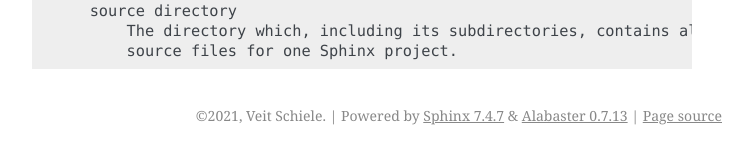
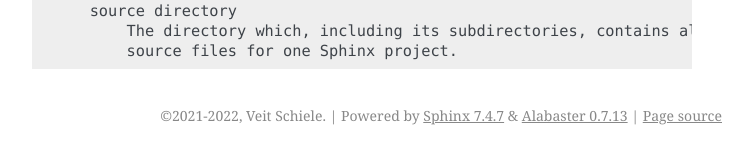
Before and after one commit to veit/python-basics-tutorial, a Sphinx documentation site: the page built from docs/document/directives.rst, in a window 1280 px wide. Shown: the part 1777-1929 px from the top of the page, without its empty margins (388-1141 px from the left). Built offline with Sphinx 7.4.7, drawn with Linux system fonts in a browser that asks for light colours; pages that are not in the unit, such as notebooks, are missing from menus.

Commit message:
Update copyright

```diff
--- a/docs/conf.py
+++ b/docs/conf.py
@@ -60,7 +60,7 @@ master_doc = 'index'
 
 # General information about the project.
 project = 'Python basics'
-copyright = "2021, Veit Schiele"
+copyright = "2021-2022, Veit Schiele"
 author = "Veit Schiele"
 
 show_authors = True
```
